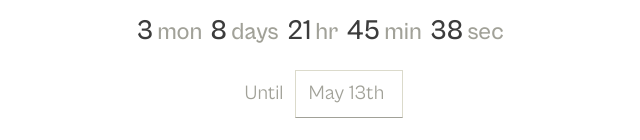
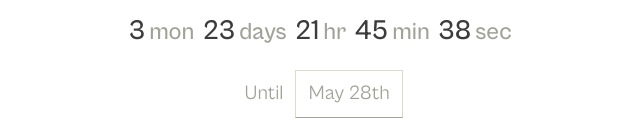
Before and after one commit to bztravis/briantravis-dot-dev, a Next.js app: page /ramping-up in a window 1280 px wide. Shown: the part 386-526 px from the top of the page, without its empty margins (316-956 px from the left). Built offline with nearby package versions, Linux system fonts and the light colour scheme.

Commit message:
Fix default end date

```diff
--- a/components/Countdown/index.tsx
+++ b/components/Countdown/index.tsx
@@ -14,7 +14,7 @@ const END_DATES = [
   new Date('May 13, 2024'),
   new Date('May 28, 2024'), // default
 ] as const;
-const DEFAULT_END_DATE = END_DATES[2];
+const DEFAULT_END_DATE = END_DATES[3];
 
 const DATE_FORMAT_STR = 'MMM do';
 
```
